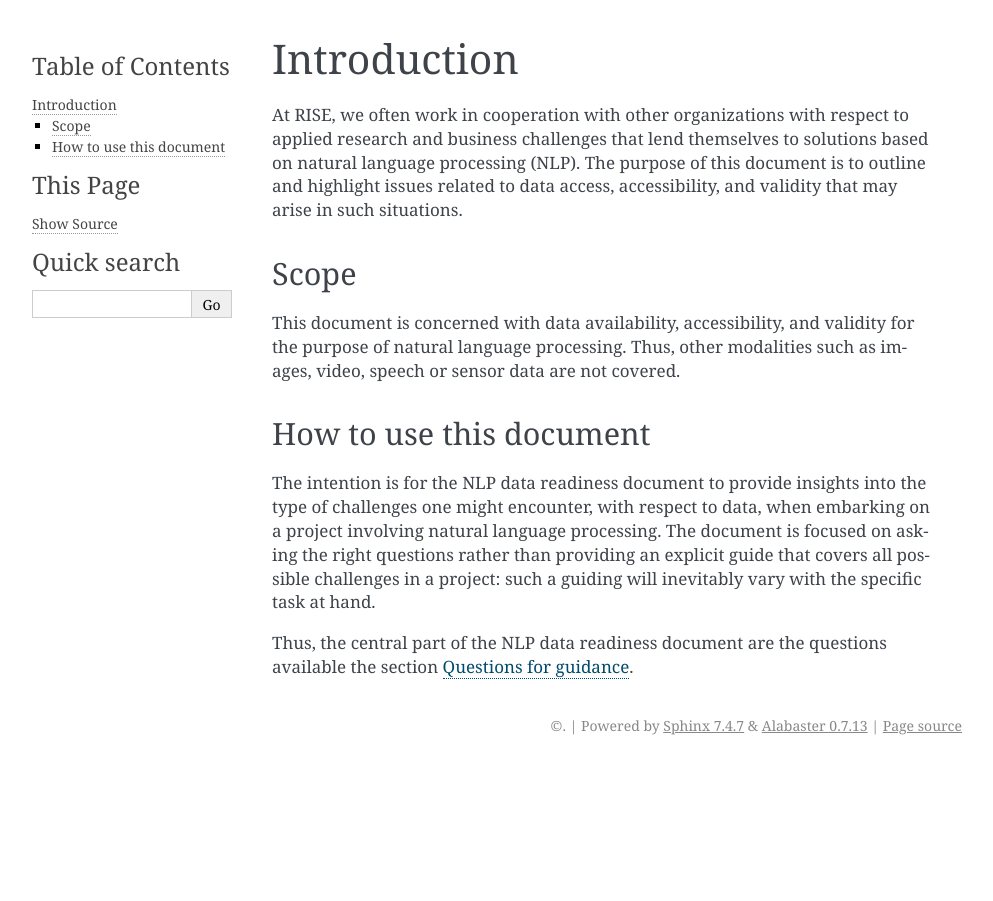
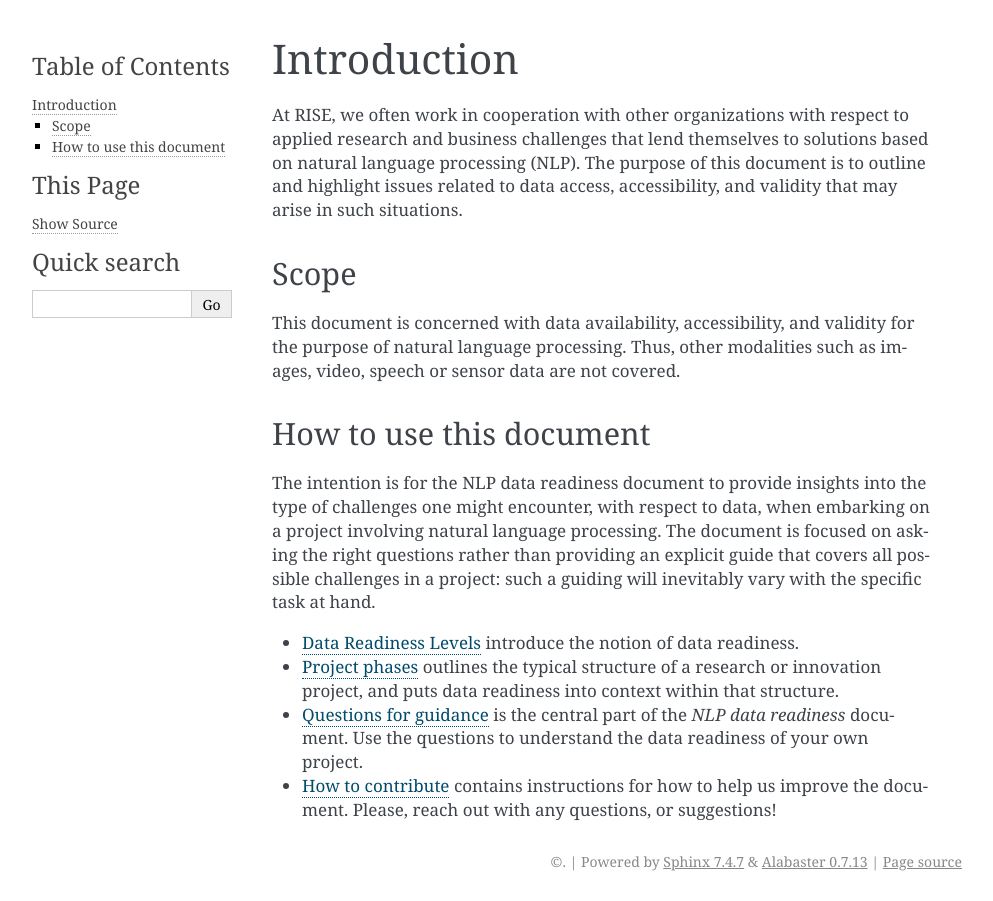
Before and after one commit to fredriko/nlp-data-readiness, a Sphinx documentation site: the page built from docs/introduction.md, in a window 1280 px wide. Shown: the whole page, without its empty margins (148-1141 px from the left). Built offline with Sphinx 7.4.7, drawn with Linux system fonts in a browser that asks for light colours.

Commit message:
Introduction.

```diff
--- a/docs/introduction.md
+++ b/docs/introduction.md
@@ -17,5 +17,7 @@ encounter, with respect to data, when embarking on a project involving natural l
 on asking the right questions rather than providing an explicit guide that covers all possible challenges in a project:
 such a guiding will inevitably vary with the specific task at hand.
 
-Thus, the central part of the NLP data readiness document are the questions available the
-section [Questions for guidance](questions-for-guidance.md).
+* [Data Readiness Levels](data-readiness-levels.md) introduce the notion of data readiness.
+* [Project phases](project-phases.md) outlines the typical structure of a research or innovation project, and puts data readiness into context within that structure.
+* [Questions for guidance](questions-for-guidance.md) is the central part of the *NLP data readiness* document. Use the questions to understand the data readiness of your own project.
+* [How to contribute](contribute.md) contains instructions for how to help us improve the document. Please, reach out with any questions, or suggestions!
```
